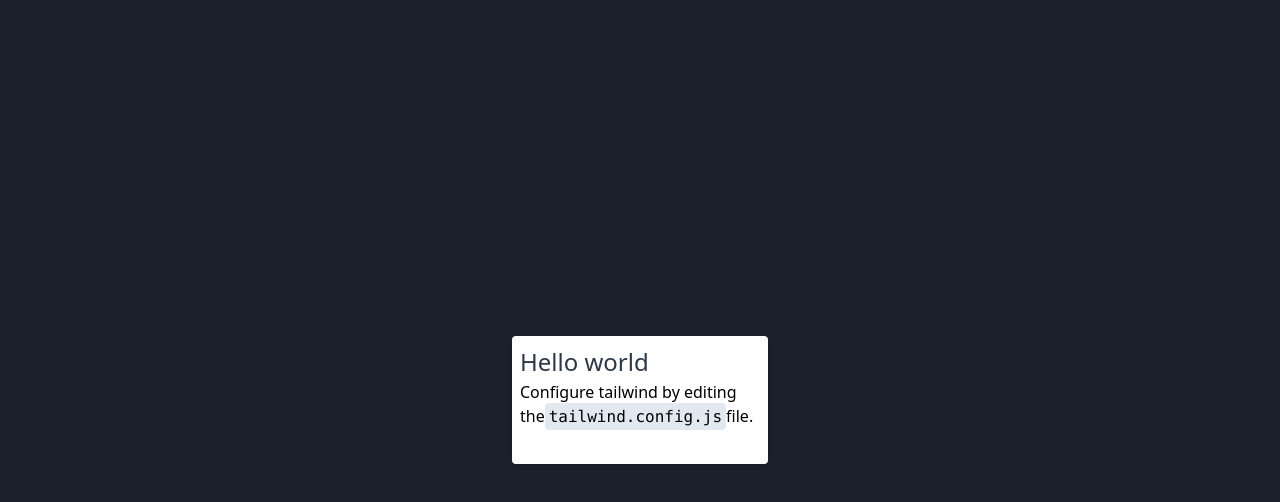
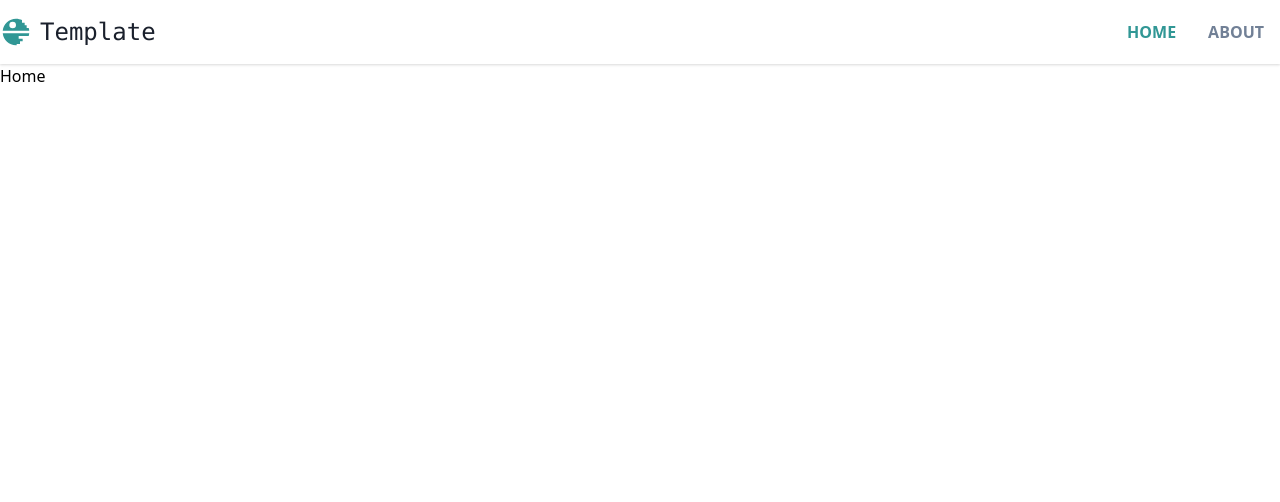
Before and after one commit to AlbinAxtelius/create-react-app-tailwind, a React (Create React App) app: page / in a window 1280 px wide. Shown: the top 502 px of the page. Built offline with nearby package versions, Linux system fonts and the light colour scheme.

Commit message:
✨ Added navigation

```diff
--- a/package.json
+++ b/package.json
@@ -3,11 +3,15 @@
   "version": "0.1.0",
   "private": true,
   "dependencies": {
+    "@mdi/js": "^5.0.45",
+    "@mdi/react": "^1.3.0",
+    "@reach/router": "^1.3.3",
     "@testing-library/jest-dom": "^4.2.4",
     "@testing-library/react": "^9.3.2",
     "@testing-library/user-event": "^7.1.2",
     "@types/jest": "^24.0.0",
     "@types/node": "^12.0.0",
+    "@types/reach__router": "^1.3.0",
     "@types/react": "^16.9.0",
     "@types/react-dom": "^16.9.0",
     "react": "^16.12.0",
--- a/src/App.tsx
+++ b/src/App.tsx
@@ -1,19 +1,17 @@
 import React from "react";
+import { Router } from "@reach/router";
+import Home from "./screens/Home";
+import About from "./screens/About";
+import Main from "./screens/Main";
 
 const App: React.FC = () => {
   return (
-    <div className="flex items-center justify-center h-screen bg-gray-900">
-      <div className="w-64 h-32 p-2 bg-white rounded shadow">
-        <h1 className="text-2xl text-gray-800">Hello world</h1>
-        <p>
-          Configure tailwind by editing the
-          <code className="p-1 bg-gray-300 rounded select-all">
-            tailwind.config.js
-          </code>
-          file.
-        </p>
-      </div>
-    </div>
+    <Router className="flex-1">
+      <Main path="/">
+        <Home path="/" />
+        <About path="/about" />
+      </Main>
+    </Router>
   );
 };
 
--- /dev/null
+++ b/src/components/Header/NavLink.tsx
@@ -0,0 +1,19 @@
+import React from "react";
+import { Link } from "@reach/router";
+
+export interface Props {
+  to: string;
+}
+
+const NavLink: React.FC<Props> = props => (
+  <Link
+    getProps={({ isCurrent }) => ({
+      className: isCurrent
+        ? "p-2 px-4 font-bold uppercase rounded text-teal-600"
+        : "p-2 px-4 font-bold text-gray-600 uppercase rounded hover:text-teal-600 active:text-teal-800"
+    })}
+    {...props}
+  />
+);
+
+export default NavLink;
--- /dev/null
+++ b/src/components/Header/index.tsx
@@ -0,0 +1,22 @@
+import React from "react";
+import { Link } from "@reach/router";
+import { Icon } from "@mdi/react";
+import { mdiDeathStarVariant } from "@mdi/js";
+import NavLink from "./NavLink";
+
+const Header: React.FC = () => (
+  <div className="w-full shadow">
+    <div className="sticky top-0 flex items-center justify-between h-16 max-w-screen-xl px-4 mx-auto xl:px-0">
+      <Link to="/" className="flex items-center text-teal-600 ">
+        <Icon path={mdiDeathStarVariant} className="w-8 h-8 fill-current" />
+        <span className="ml-2 font-mono text-2xl text-gray-900">Template</span>
+      </Link>
+      <nav>
+        <NavLink to="/">Home</NavLink>
+        <NavLink to="/about">About</NavLink>
+      </nav>
+    </div>
+  </div>
+);
+
+export default Header;
--- /dev/null
+++ b/src/screens/About.tsx
@@ -0,0 +1,12 @@
+import React from "react";
+import { RouteComponentProps } from "@reach/router";
+
+const About: React.FC<RouteComponentProps> = () => {
+  return (
+    <div>
+      <h1>About</h1>
+    </div>
+  );
+};
+
+export default About;
--- /dev/null
+++ b/src/screens/Home.tsx
@@ -0,0 +1,12 @@
+import React, { useContext } from "react";
+import { RouteComponentProps } from "@reach/router";
+
+const Home: React.FC<RouteComponentProps> = () => {
+  return (
+    <div className="flex">
+      <h1>Home</h1>
+    </div>
+  );
+};
+
+export default Home;
--- /dev/null
+++ b/src/screens/Main.tsx
@@ -0,0 +1,13 @@
+import React, { useEffect, useContext } from "react";
+import { RouteComponentProps, useLocation } from "@reach/router";
+import Header from "../components/Header";
+
+const Main: React.FC<RouteComponentProps> = ({ children }) => {
+  return (
+    <div className="min-h-screen font-sans">
+      <Header />
+      <div className="container p-2 mx-auto md:p-1 xl:p-0">{children}</div>
+    </div>
+  );
+};
+export default Main;
```
